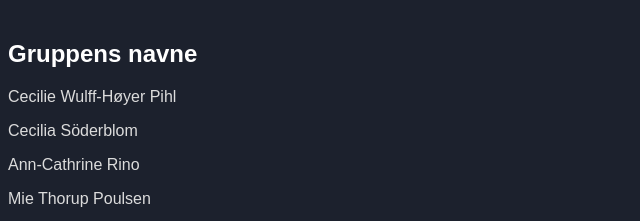
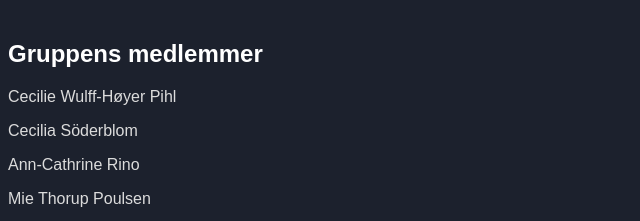
Before and after one commit to emma2468/Sex-og-samfund-projekt, a plain HTML site: page index.html in a window 1280 px wide. Shown: the part 154-375 px from the top of the page, 0-640 px from the left. Drawn offline with Linux system fonts and the light colour scheme.

Commit message:
medlemmer

```diff
--- a/index.html
+++ b/index.html
@@ -33,7 +33,7 @@
 
     <section id="navne">
         <div class="gruppens_navne">
-            <h2>Gruppens navne</h2>
+            <h2>Gruppens medlemmer</h2>
             <p>Cecilie Wulff-Høyer Pihl</p>
             <p>Cecilia Söderblom</p>
             <p>Ann-Cathrine Rino</p>
```
